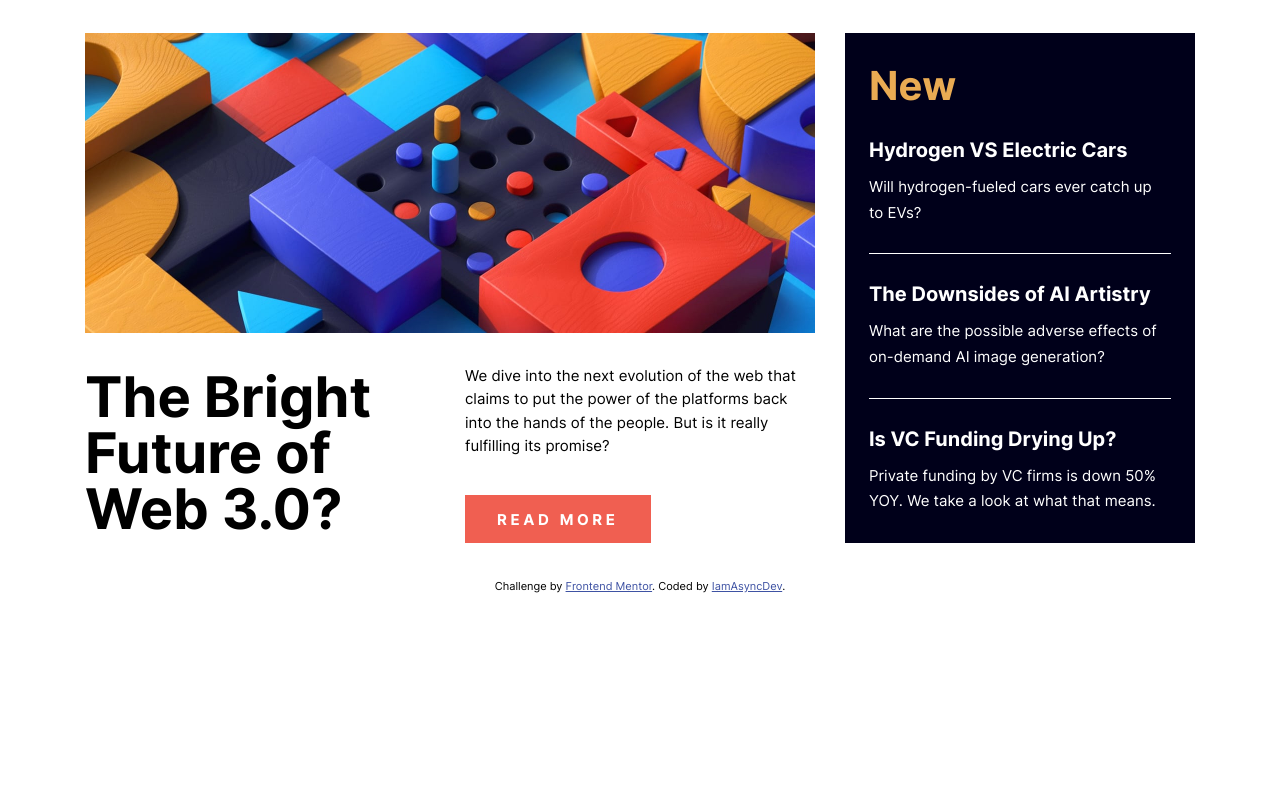
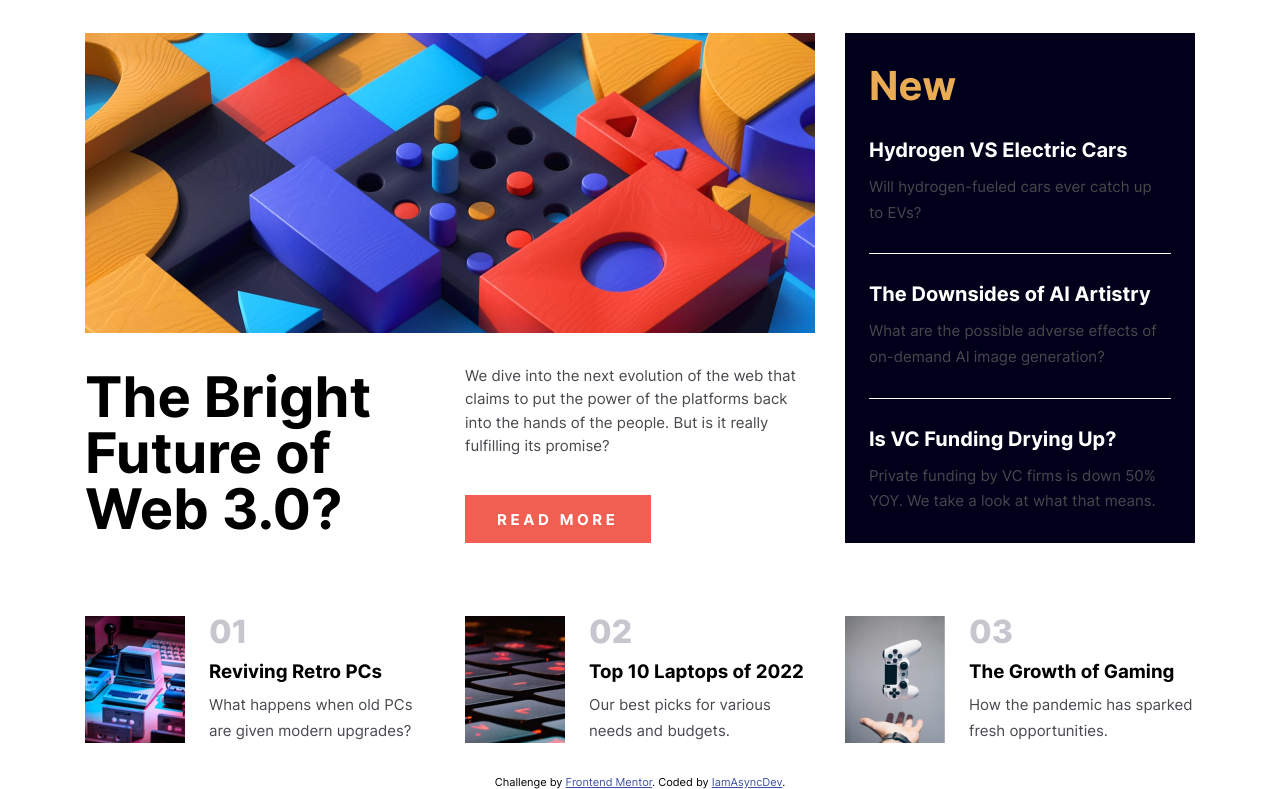
Before and after one commit to IamAsyncDev/news-homepage, a plain HTML site: page index.html in a window 1280 px wide. Shown: the part 151-940 px from the top of the page. Before the commit the page ends 800 px from the top, so only its background shows below. Drawn offline with Linux system fonts and the light colour scheme.

Commit message:
add bottom articles strip

```diff
--- a/index.html
+++ b/index.html
@@ -97,19 +97,41 @@
           </aside>
         </section>
 
-        <!-- <aside class="aside-bottom">
-          <article>
-            <h3>Reviving Retro PCs</h3>
-            <p>What happens when old PCs are given modern upgrades?</p>
+        <aside class="bottom-strip">
+          <article class="article-additional">
+            <div class="article-additional__content">
+              <a class="article-additional__link" href="#">
+                <h3 class="article-additional__heading">Reviving Retro PCs</h3>
+              </a>
+              <p class="article-additional__subheading">
+                What happens when old PCs are given modern upgrades?
+              </p>
+            </div>
           </article>
-          <article>
-            <h3>Top 10 Laptops of 2022</h3>
-            <p>Our best picks for various needs and budgets.</p>
+          <article class="article-additional article-additional--top-laptops">
+            <div class="article-additional__content">
+              <a class="article-additional__link" href="#">
+                <h3 class="article-additional__heading">
+                  Top 10 Laptops of 2022
+                </h3>
+              </a>
+              <p class="article-additional__subheading">
+                Our best picks for various needs and budgets.
+              </p>
+            </div>
           </article>
-          <article>
-            <h3>The Growth of Gaming</h3>
-            <p>How the pandemic has sparked fresh opportunities.</p>
-          </article> -->
+          <article class="article-additional article-additional--gaming-growth">
+            <div class="article-additional__content">
+              <a class="article-additional__link" href="#">
+                <h3 class="article-additional__heading">
+                  The Growth of Gaming
+                </h3>
+              </a>
+              <p class="article-additional__subheading">
+                How the pandemic has sparked fresh opportunities.
+              </p>
+            </div>
+          </article>
         </aside>
       </main>
       <footer class="attribution">
--- a/pixel-perfect.css
+++ b/pixel-perfect.css
@@ -5,6 +5,7 @@
 
 p {
   font-size: 15px;
+  color: hsl(250, 4%, 29%);
 }
 
 .promo__heading {
@@ -21,7 +22,15 @@ p {
   font-size: 15px;
 }
 
+.bottom-strip {
+  padding-top: 37px;
+}
+
 .article__subheading {
   padding-right: 12px;
   line-height: 171%;
 }
+
+.article-additional::before {
+  top: -4px;
+}
--- a/style.css
+++ b/style.css
@@ -25,7 +25,7 @@ body {
   margin: 0 auto;
 }
 
-/* ====== HEADER ================================*/
+/* === HEADER ================================= */
 .header {
   padding-top: 85px;
   padding-bottom: 51px;
@@ -66,10 +66,10 @@ body {
   color: hsl(35, 77%, 62%);
 }
 
-/* ====== MAIN ===================================*/
+/* === MAIN ================================= */
 .main {
   display: grid;
-  row-gap: 38px;
+  /* row-gap: 38px; */
 }
 
 .first-screen {
@@ -121,7 +121,7 @@ body {
   max-width: fit-content;
 }
 
-/* === LINK LIKE A BUTTON =========== */
+/* === LINK LIKE A BUTTON =================================  */
 .link-btn {
   display: inline-block;
   padding: 14px 28px 14px;
@@ -147,6 +147,7 @@ body {
 
 .aside-panel {
   padding: 28px 24px 0;
+
   color: hsl(0, 0%, 100%);
   background-color: hsl(240, 100%, 5%);
 }
@@ -195,9 +196,76 @@ body {
   line-height: 170%;
 }
 
-.aside-bottom {
+.bottom-strip {
   display: grid;
   grid-template-columns: repeat(3, 1fr);
+  gap: 30px;
 
-  padding-top: 36px;
+  padding-top: 32px;
+  padding-bottom: 32px;
 }
+
+.article-additional {
+  counter-increment: ol;
+  position: relative;
+
+  padding-top: 44px;
+  padding-left: 100px;
+  min-height: 127px;
+
+  background-image: url('./assets/images/image-retro-pcs.jpg');
+  background-position: 0 0;
+  background-repeat: no-repeat;
+  background-size: contain;
+}
+
+.article-additional::before {
+  content: "0" counter(ol);
+
+  position: absolute;
+  top: 0;
+  left: calc(100px + 24px);
+
+  font-weight: 800;
+  font-size: 32px;
+
+  color: hsl(233, 8%, 79%);
+}
+
+.article-additional--top-laptops {
+  background-image: url('./assets/images/image-top-laptops.jpg');
+}
+
+.article-additional--gaming-growth {
+  background-image: url('./assets/images/image-gaming-growth.jpg');
+}
+
+.article-additional__content {
+  padding-left: 24px;
+}
+
+.article-additional__heading {
+  margin-top: 0;
+  margin-bottom: 0;
+}
+
+.article-additional__subheading {
+  margin-top: 9px;
+  margin-bottom: 0;
+
+  line-height: 170%;
+}
+
+.article-additional__link {
+  padding: 12px 0 11px;
+  text-decoration: none;
+}
+
+.article-additional__link:link,
+.article-additional__link:visited {
+  color: inherit;
+}
+
+.article-additional__link:hover {
+  color: hsl(35, 77%, 62%);
+}
```
